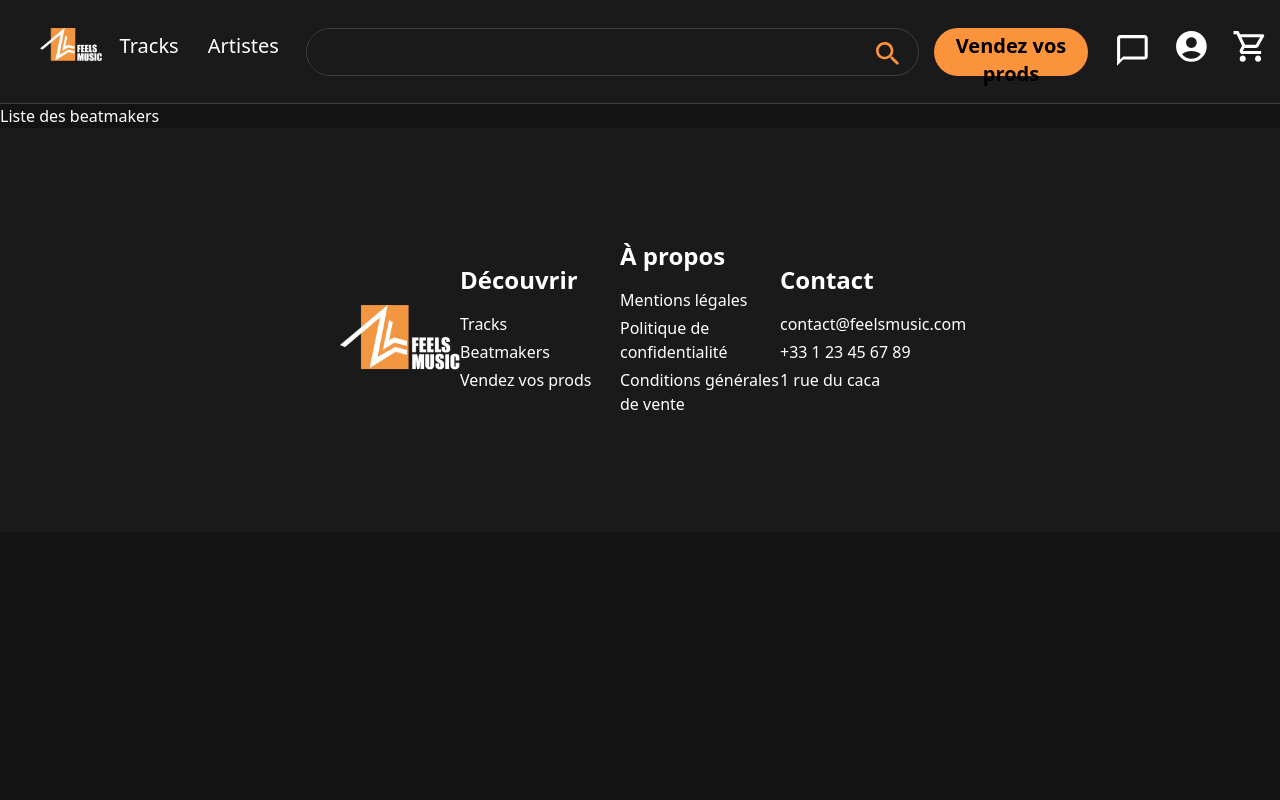
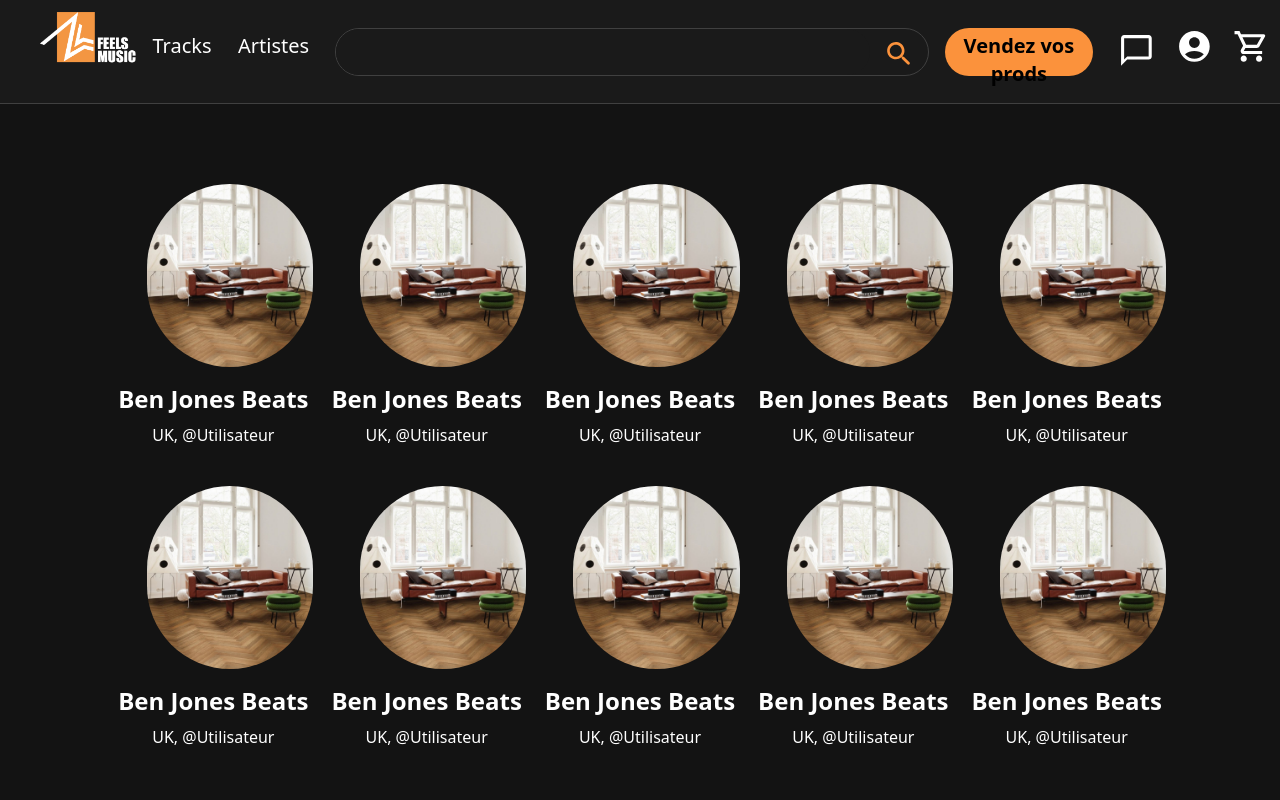
Before and after one commit to BrouetteBleue/MyDigitalProjet-Feels-Music, a Nuxt app: page /beatmakers in a window 1280 px wide. Shown: the top 800 px of the page. Built offline with nearby package versions, Linux system fonts and the light colour scheme.

Commit message:
avancement page beatmaker

```diff
--- a/components/Cards/CardRound.vue
+++ b/components/Cards/CardRound.vue
@@ -6,7 +6,7 @@
         </div>
         <div class="flex flex-row justify-center mt-2">
             <div>
-                UK, @GrosCacapuant
+                UK, @Utilisateur
             </div>
             <!-- <div class="text-orange-400 text-xl font-normal">
                 39.99€
--- a/components/Cards/CardTrack.vue
+++ b/components/Cards/CardTrack.vue
@@ -7,7 +7,7 @@
                     Ben Jones Beats
                 </div>
                 <div class="text-xl font-normal text-orange-400">
-                    UK, @Ouialaide
+                    UK, @Utilisateur
                 </div>
             </div>
         </div>
--- a/components/Footer.vue
+++ b/components/Footer.vue
@@ -1,6 +1,6 @@
 <template>
     <div class="flex flex-col md:flex-row justify-center items-center bg-[#1A1A1A] md:px-60 md:py-28 py-16">
-        <div class="w-[15%] text-center">
+        <div class="w-[15%] text-center mr-10">
             <nuxt-link to="/">
                 <!-- <IconsLogo width="80%" height="100%" class="pb-5 mt-10" /> -->
                 <img src="@/assets/img/logo_feels_blanc.png" alt="" class="pb-5 mt-10">
@@ -34,7 +34,7 @@
             <p class="font-bold text-2xl pb-4">Contact</p>
             <p class="pb-1">contact@feelsmusic.com</p>
             <p class="pb-1">+33 1 23 45 67 89</p>
-            <p class="pb-1">1 rue du caca</p>
+            <p class="pb-1">44 rue crambrais Paris 75011</p>
         </div>
     </div>
 </template>
--- a/components/Header.vue
+++ b/components/Header.vue
@@ -1,14 +1,14 @@
 <template>
-    <div class="flex flex-row justify-between h-[6.5rem] pt-7 border-b-[1px] border-b-[#404040] bg-[#1A1A1A]">
-      <div class="w-[5%] ml-10">
+    <div class="flex flex-row justify-between h-[6.5rem] border-b-[1px] border-b-[#404040] bg-[#1A1A1A]">
+      <div class="w-[8%] ml-10 pt-3">
         <nuxt-link to="/">
           <!-- <IconsLogo class="pb-5" /> -->
-          <img src="@/assets/img/logo_feels_blanc.png" alt="">
+          <img src="@/assets/img/logo_feels_blanc.png"  alt="">
         </nuxt-link>
       </div>
 
       <!-- Navigation pour les grands écrans -->
-      <div class="hidden md:flex md:w-[95%] justify-between">
+      <div class="hidden md:flex md:w-[95%]  pt-7 justify-between">
         <div class="flex flex-row justify-between w-[16%]">
             <div class="w-[50%] pt-1 text-center text-xl">
                 <nuxt-link to="/prods">
--- a/pages/beatmakers/index.vue
+++ b/pages/beatmakers/index.vue
@@ -1,5 +1,18 @@
 <template>
-    <div>
-        Liste des beatmakers
+    <div class="flex flex-col justify-center items-center w-full py-20">
+        <div class="flex flex-row flex-wrap justify-center w-10/12">
+            <CardsCardRound  class="w-[20%] mb-10"/>
+            <CardsCardRound  class="w-[20%] mb-10"/>
+            <CardsCardRound  class="w-[20%] mb-10"/>
+            <CardsCardRound  class="w-[20%] mb-10"/>
+            <CardsCardRound  class="w-[20%] mb-10"/>
+            <CardsCardRound  class="w-[20%] mb-10"/>
+            <CardsCardRound  class="w-[20%] mb-10"/>
+            <CardsCardRound  class="w-[20%] mb-10"/>
+            <CardsCardRound  class="w-[20%] mb-10"/>
+            <CardsCardRound  class="w-[20%] mb-10"/>
+        </div>
+
+
     </div>
 </template>
```
